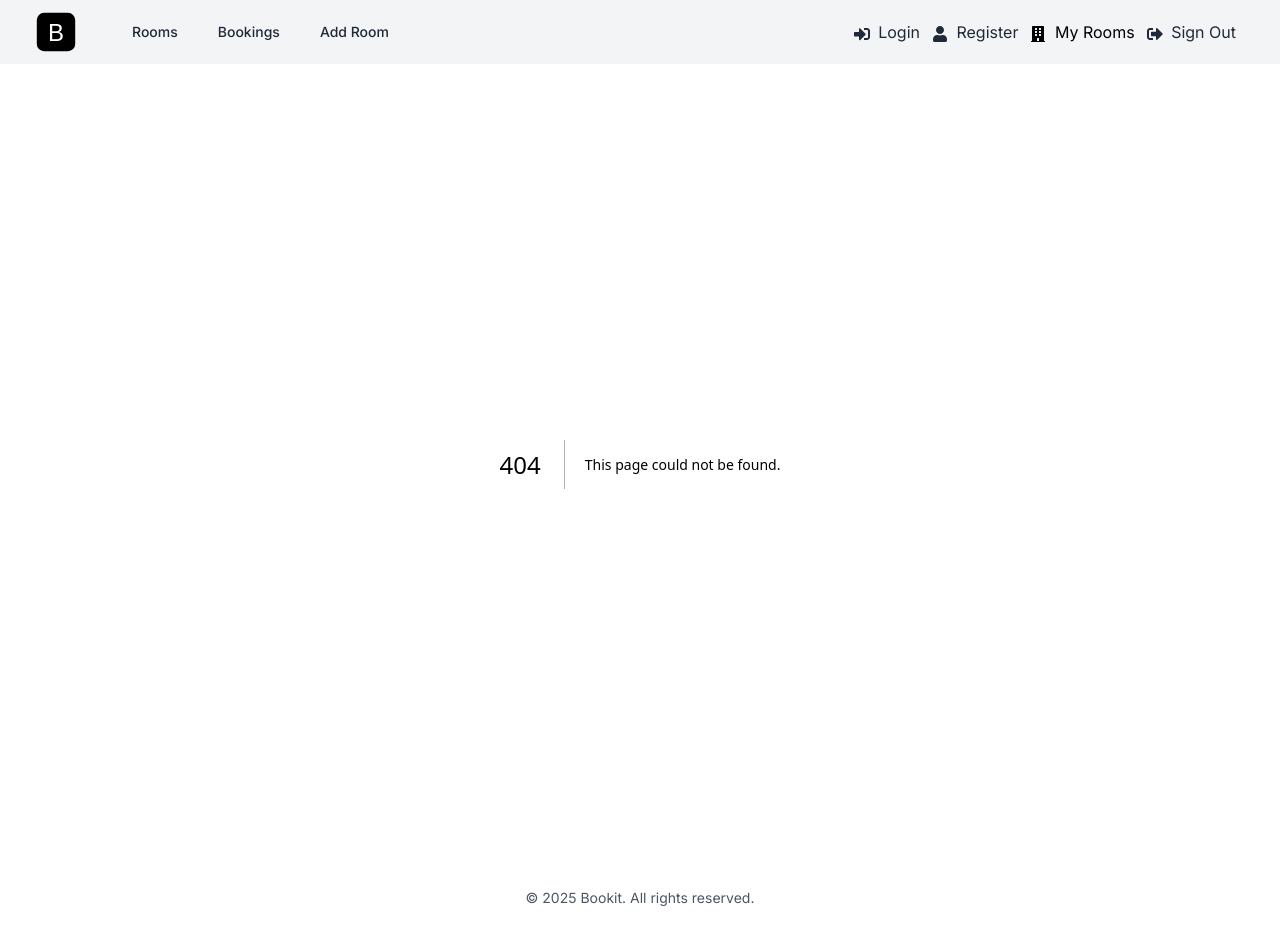
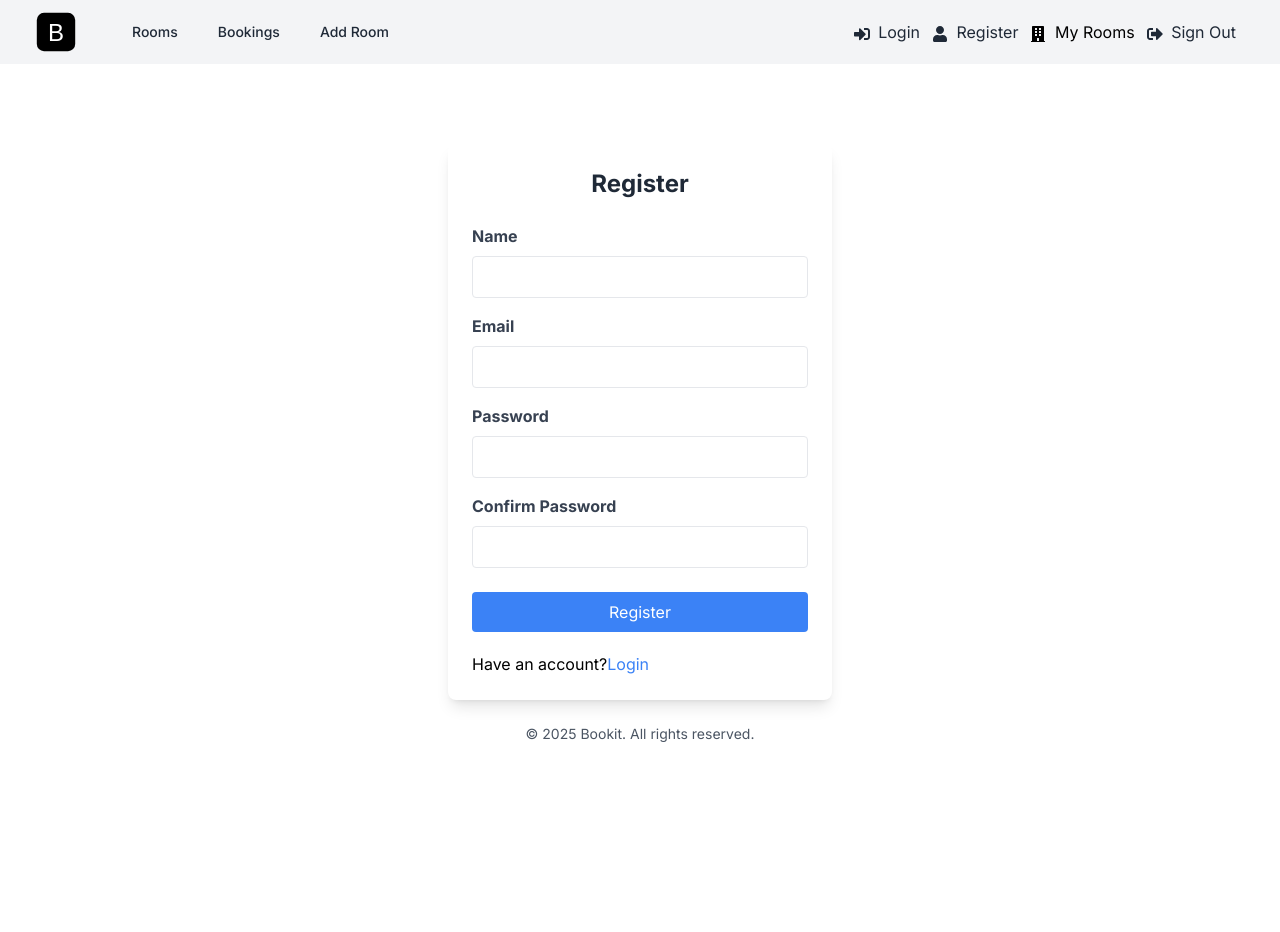
Before and after one commit to Morloken/ReactBookingApp, a Next.js app in the folder app/reactbookingapp/: page /register in a window 1280 px wide. Before the commit this address had no page. After the commit the page ends 800 px from the top, so only its background shows below. Built offline with nearby package versions, Linux system fonts and the light colour scheme.

Commit message:
TL: 1.18.10 Login and Register pages, setuped basic logic for loginning users, limiting access for certain parts of website without account login

```diff
--- /dev/null
+++ b/app/reactbookingapp/app/bookings/page.jsx
@@ -0,0 +1,7 @@
+const BookingsPage = () => {
+    return (
+        <div>Bookings</div>
+     );
+}
+
+export default BookingsPage;
--- /dev/null
+++ b/app/reactbookingapp/app/login/page.jsx
@@ -0,0 +1,60 @@
+
+import Link from 'next/link';
+
+const LoginPage = () => {
+    return (
+        <>
+        <div className="flex items-center justify-center">
+        <div className="bg-white shadow-lg rounded-lg p-6 w-full max-w-sm mt-20">
+          <form>
+            <h2 className="text-2xl font-bold text-center text-gray-800 mb-6">
+              Login
+            </h2>
+
+            <div className="mb-4">
+              <label htmlFor="email" className="block text-gray-700 font-bold mb-2"
+                >Email</label
+              >
+              <input
+                type="email"
+                id="email"
+                name="email"
+                className="border rounded w-full py-2 px-3"
+                required
+              />
+            </div>
+
+            <div className="mb-6">
+              <label htmlFor="password" className="block text-gray-700 font-bold mb-2"
+                >Password</label
+              >
+              <input
+                type="password"
+                id="password"
+                name="password"
+                className="border rounded w-full py-2 px-3"
+                required
+              />
+            </div>
+
+            <div className="flex flex-col gap-5">
+              <button
+                type="submit"
+                className="bg-blue-500 text-white px-4 py-2 rounded hover:bg-blue-700"
+              >
+                Login
+              </button>
+
+              <p>
+                No account?
+                <Link href="/register" className="text-blue-500">Register</Link>
+              </p>
+            </div>
+          </form>
+        </div>
+      </div>
+        </>
+     );
+}
+
+export default LoginPage;
--- /dev/null
+++ b/app/reactbookingapp/app/register/page.jsx
@@ -0,0 +1,91 @@
+
+
+import Link from 'next/link';
+const RegisterPage = () => {
+    return (
+       <>
+        <div className="flex items-center justify-center">
+        <div className="bg-white shadow-lg rounded-lg p-6 w-full max-w-sm mt-20">
+          <form>
+            <h2 className="text-2xl font-bold text-center text-gray-800 mb-6">
+              Register
+            </h2>
+
+            <div className="mb-4">
+              <label htmlFor="name" className="block text-gray-700 font-bold mb-2"
+                >Name</label
+              >
+              <input
+                type="text"
+                id="name"
+                name="name"
+                className="border rounded w-full py-2 px-3"
+                required
+              />
+            </div>
+
+            <div className="mb-4">
+              <label htmlFor="email" className="block text-gray-700 font-bold mb-2"
+                >Email</label
+              >
+              <input
+                type="email"
+                id="email"
+                name="email"
+                className="border rounded w-full py-2 px-3"
+                required
+              />
+            </div>
+
+            <div className="mb-4">
+              <label htmlFor="password" className="block text-gray-700 font-bold mb-2"
+                >Password</label
+              >
+              <input
+                type="password"
+                id="password"
+                name="password"
+                className="border rounded w-full py-2 px-3"
+                required
+              />
+            </div>
+
+            <div className="mb-6">
+              <label
+                htmlFor="confirm-password"
+                className="block text-gray-700 font-bold mb-2"
+                >Confirm Password</label
+              >
+              <input
+                type="password"
+                id="confirm-password"
+                name="confirm-password"
+                className="border rounded w-full py-2 px-3"
+                required
+              />
+            </div>
+
+            <div className="flex flex-col gap-5">
+              <button
+                type="submit"
+                className="bg-blue-500 text-white px-4 py-2 rounded hover:bg-blue-700"
+              >
+                Register
+              </button>
+
+              <p>
+                Have an account?
+                <Link href="/login" className="text-blue-500">Login</Link>
+              </p>
+            </div>
+          </form>
+        </div>
+      </div>
+
+
+       </>
+
+     );
+}
+
+export default RegisterPage;
--- a/app/reactbookingapp/components/Header.jsx
+++ b/app/reactbookingapp/components/Header.jsx
@@ -3,6 +3,8 @@
 import Image from 'next/image';
 import Link from 'next/link';
 import logo from '@/assets/images/logo.svg';
+// import LoginPage from '@/app/login/page';
+// import Register from '@/app/register/register';
 
 import {FaUser, FaSignOutAlt, FaSignInAlt, FaBuilding} from 'react-icons/fa';
 const Header = () => {
@@ -25,13 +27,13 @@
                 </Link>
                 {/* <!-- Logged In Only --> */}
                 <Link
-                  href="/bookings.html"
+                  href="/bookings"
                   className="rounded-md px-3 py-2 text-sm font-medium text-gray-800 hover:bg-gray-700 hover:text-white"
                 >
                   Bookings
                 </Link>
                 <Link
-                  href="/add-room.html"
+                  href="/rooms/add"
                   className="rounded-md px-3 py-2 text-sm font-medium text-gray-800 hover:bg-gray-700 hover:text-white"
                 >
                   Add Room
@@ -44,22 +46,22 @@
             <div className="ml-4 flex items-center md:ml-6">
               {/* <!-- Logged Out Only --> */}
               <Link
-                href="login.html"
+                href="/login"
                 className="mr-3 text-gray-800 hover:text-gray-600"
               >
                 <FaSignInAlt className='mr-1 inline'/> Login
               </Link>
               <Link
-                href="register.html"
+                href="/register"
                 className="mr-3 text-gray-800 hover:text-gray-600"
               >
                 <FaUser className='mr-1 inline'/> Register
               </Link>
-              <Link href="my-rooms.html">
+              <Link href="/rooms/my">
               <FaBuilding className='mr-1 inline'/> My Rooms
               </Link>
               <Link
-                href="login.html"
+                href="/login"
                 className="mx-3 text-gray-800 hover:text-gray-600"
               >
                 <FaSignOutAlt className='mr-1 inline'/> Sign Out
@@ -80,13 +82,13 @@
           </Link>
           {/* <!-- Logged In Only --> */}
           <Link
-            href="/bookings.html"
+            href="/bookings"
             className="block rounded-md px-3 py-2 text-base font-medium text-gray-800 hover:bg-gray-700 hover:text-white"
           >
             Bookings
           </Link>
           <Link
-            href="/add-room.html"
+            href="/rooms/add"
             className="block rounded-md px-3 py-2 text-base font-medium text-gray-800 hover:bg-gray-700 hover:text-white"
           >
             Add Room
```
Also changed, not shown: app/reactbookingapp/middleware.js (added, +22 -0 lines).
